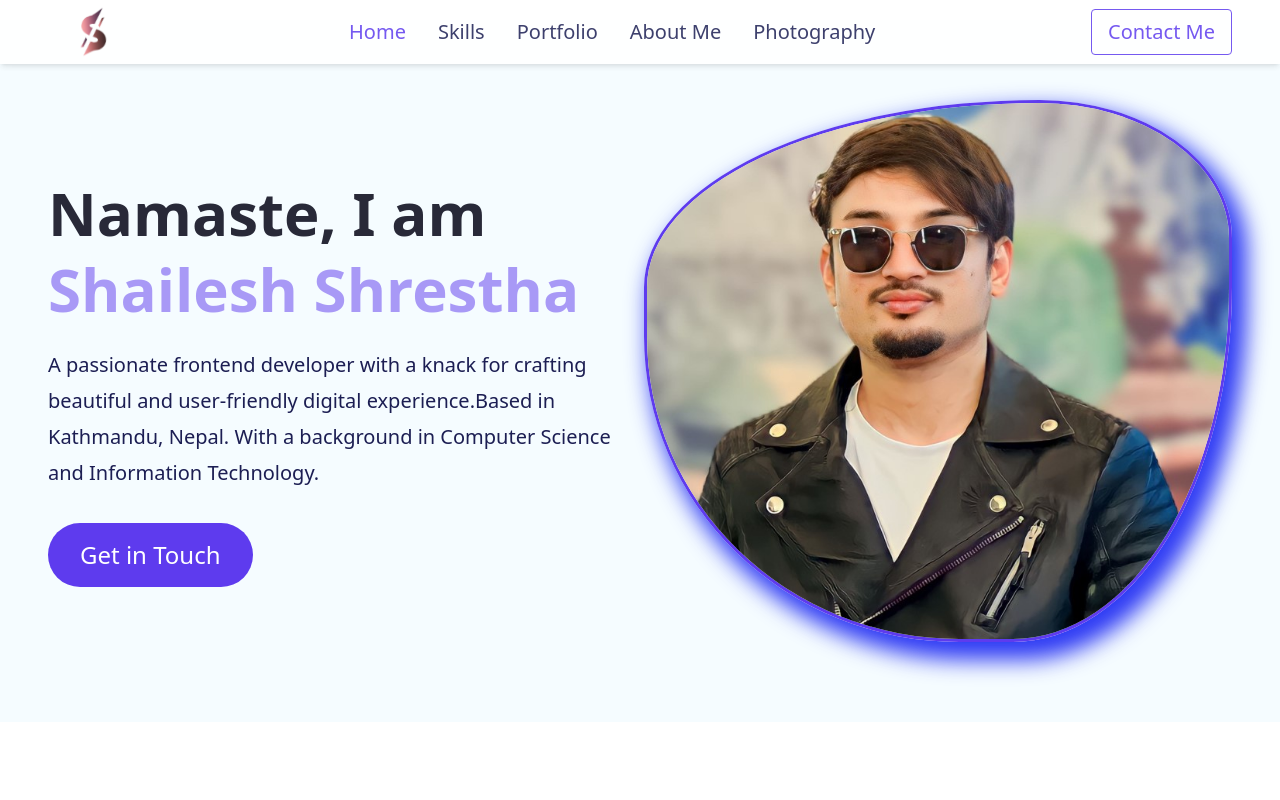
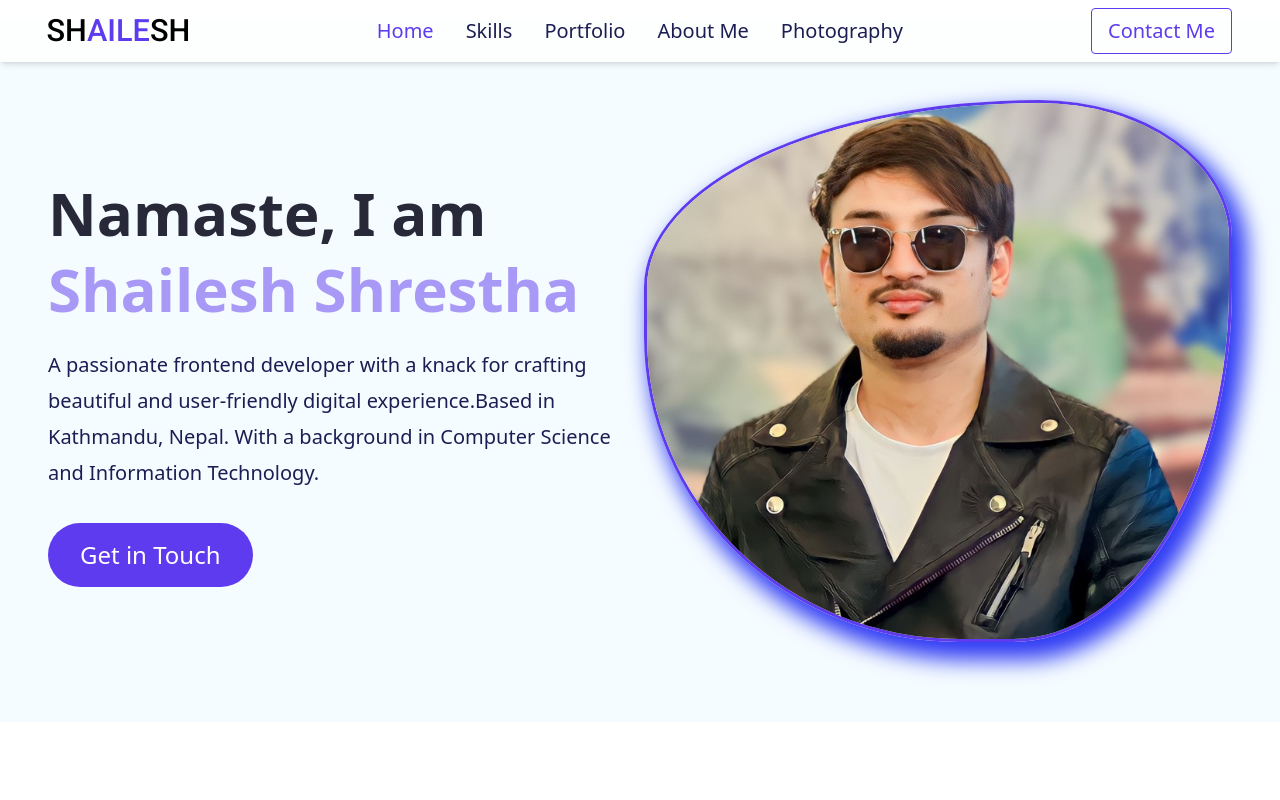
Before and after one commit to Shailesh1Shrestha/shailesh_portfolio, a React (Vite) app: page / in a window 1280 px wide. Shown: the top 800 px of the page. Built offline with nearby package versions, Linux system fonts and the light colour scheme.

Commit message:
logo change

```diff
--- a/src/components/Navbar/Navbar.jsx
+++ b/src/components/Navbar/Navbar.jsx
@@ -23,12 +23,18 @@ const Navbar = () => {
 
   return (
     <header className="w-full fixed top-0 left-0  right-0 ">
-      <nav className={`py-2 md:px-12 px-4 opacity-85 shadow-md bg-white ${isSticky ? "stickytop-0 right-0 left-0 bg-white": ""}`}>
+      <nav className={`py-2 md:px-12 px-4  shadow-md bg-white/80 ${isSticky ? "stickytop-0 right-0 left-0 bg-white": ""}`}>
         <div className="flex items-center  justify-between">
           {/* logo */}
           <div className="cursor-pointer">
           <Link to="home" spy ={true} activeClass="active" smooth={true} offset={-100}>
-          <img src={logo} alt="logo" className=" w-39 h-10 animate__animated w-42 h-12 animate__animated animate__swing  animate__slower	 animate__infinite	infinite " /></Link>
+          {/* <img src={logo} alt="logo" className=" w-39 h-10 animate__animated w-42 h-12 animate__animated animate__swing  animate__slower	 animate__infinite	infinite " /> */}
+
+          <h3 className=" font-roboto text-3xl animate__animated animate__animated animate__heartBeat  animate__slower 3s	 animate__infinite ">
+            SH<span className="text-primary">AILE</span>SH
+          </h3>
+
+          </Link>
           </div>
           {/* menu items for large device  */}
           <div className=  "lg:flex items-center gap-8 cursor-pointer hidden text-body text-xl ">
--- a/src/components/Skills/Skills.jsx
+++ b/src/components/Skills/Skills.jsx
@@ -41,7 +41,7 @@ const Skills = () => {
               alt="img"
               className="w-20 h-20 bg-white rounded-lg shadow-md mb-7 p-3"
             /> */}
-            <h3 className="text-3xl font-bold mb-4">{skill.name}</h3>
+            <h3 className="  text-3xl font-bold mb-4">{skill.name}</h3>
             <h2 className="text-xl">{skill.description1} </h2>
             <h2 className="text-xl">{skill.description2} </h2>
             <h2 className="text-xl">{skill.description3} </h2>
--- a/src/components/footer/Footer.jsx
+++ b/src/components/footer/Footer.jsx
@@ -94,7 +94,12 @@ function Footer() {
 
     <div className="bg-bgShade py-10 md:px-12 px-4 ">
       <div className="flex flex-col sm:flex-row sm:items-center justify-between gap-1 mb-20">
-        <a href=""className="flex-shrink-0"><img src={logo} alt="logo" className="w-15 h-14 hover:-translate-y-3"/></a>
+        <a href=""className="flex-shrink-0">
+          {/* <img src={logo} alt="logo" className="w-15 h-14 hover:-translate-y-3"/> */}
+          <h3 className=" font-roboto text-3xl hover:-translate-y-3 ">
+            SH<span className="text-primary">AILE</span>SH
+          </h3>
+          </a>
         <div className="flex flex-col sm:flex-row md:items-center gap-1 flex-wrap ">
         <Link to="home" spy ={true} activeClass="active" smooth={true} offset={-100}>
           <a href="/" className="block hover:text-gray-400 py-2 px-4">Home</a>
--- a/tailwind.config.js
+++ b/tailwind.config.js
@@ -4,6 +4,7 @@ export default {
     "./index.html",
     "./src/**/*.{js,ts,jsx,tsx}",
   ],
+  darkMode: "class",
   theme: {
     fontFamily: {
       'roboto': "'Roboto', 'sans-serif'"
```
